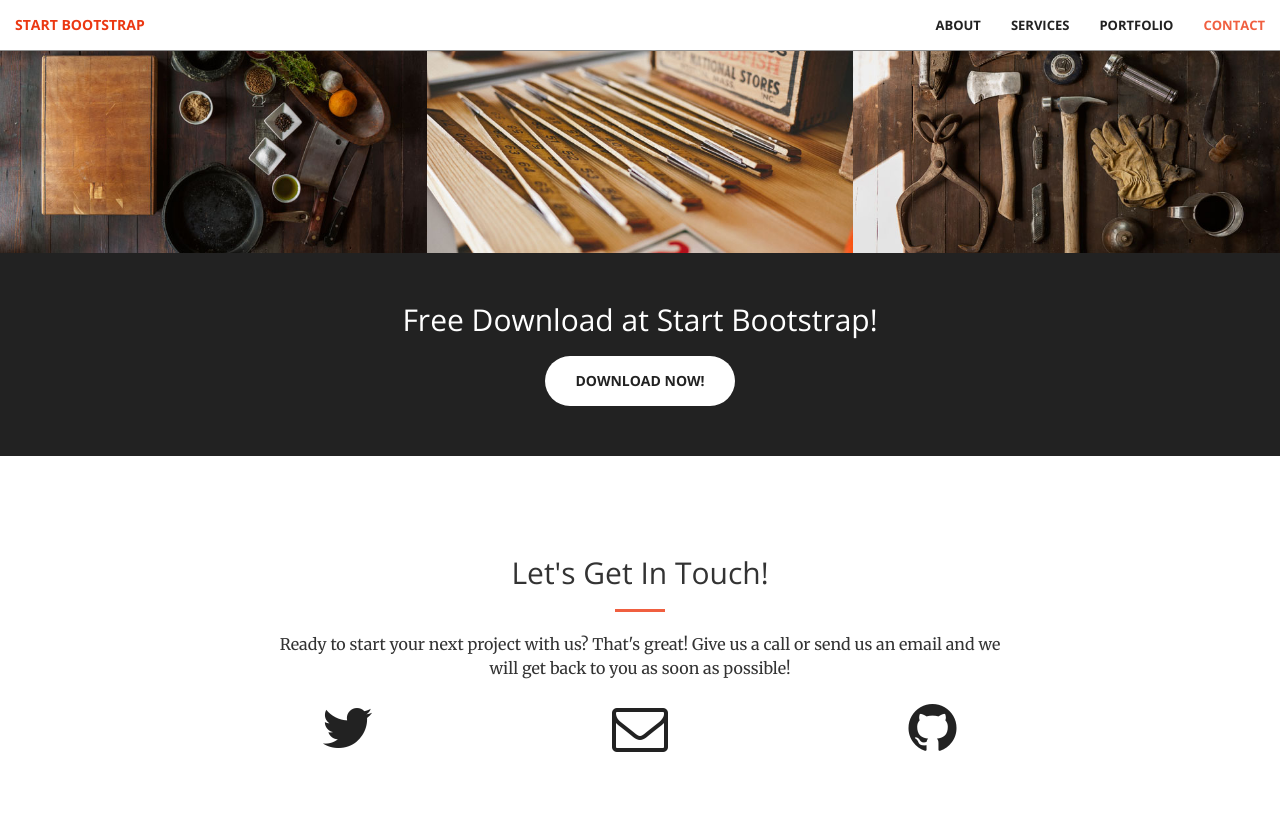
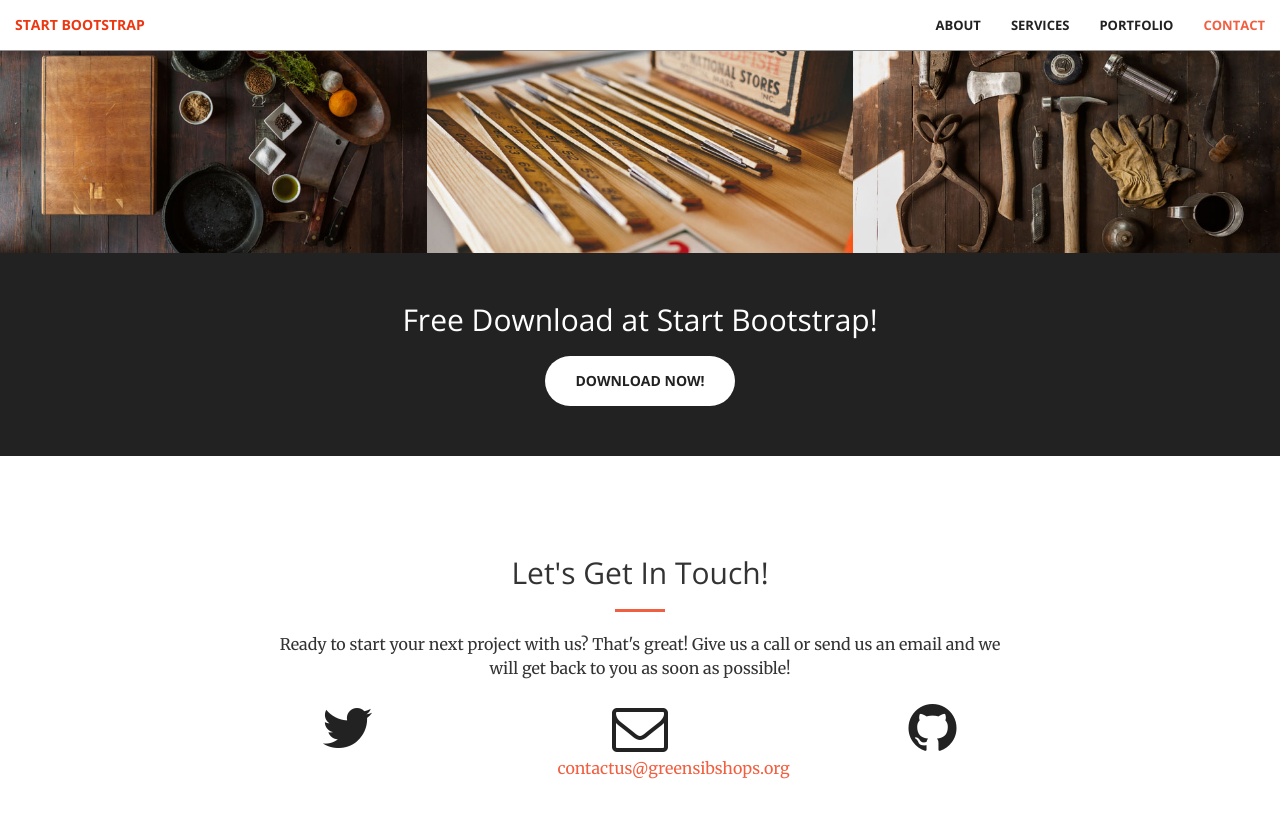
Before and after one commit to greensibshops/greensibshops.github.io, a Jekyll site: the page built from index.html, in a window 1280 px wide and 900 px high, scrolled down 1981 px. Shown: the top 818 px of the window. Built offline with Jekyll 4.4.1, drawn with Linux system fonts in a browser that asks for light colours.

Commit message:
Update _config.yml

```diff
--- a/_config.yml
+++ b/_config.yml
@@ -1,9 +1,9 @@
 # Site settings
-title:
-email:
+title: Green Sibshops
+email: contactus@greensibshops.org
 description: > # this means to ignore newlines until "baseurl:"
-baseurl: "" # the subpath of your site, e.g. /blog/
-url: "" # the base hostname & protocol for your site
+baseurl: "/" # the subpath of your site, e.g. /blog/
+url: "https://www.greensibshops.org" # the base hostname & protocol for your site
 
 twitter_username:
 github_username:
```
